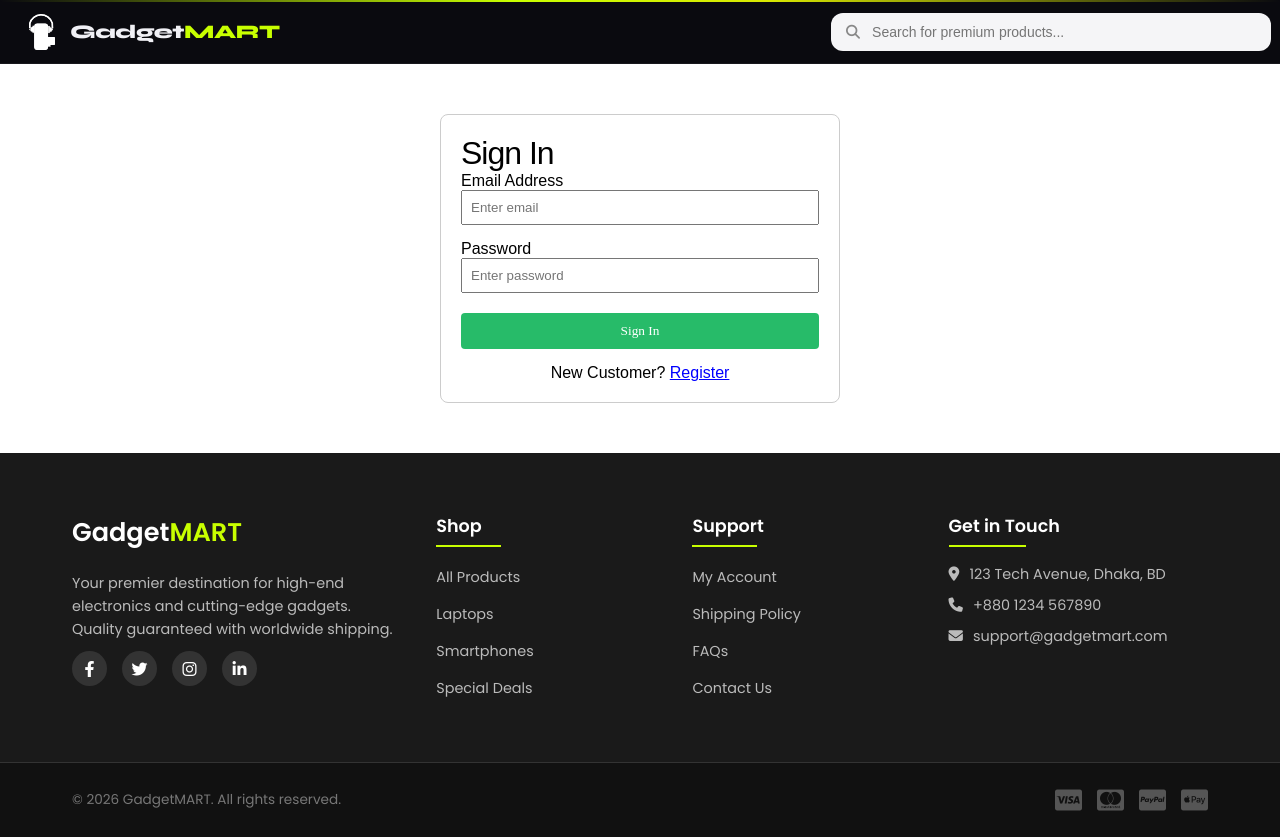
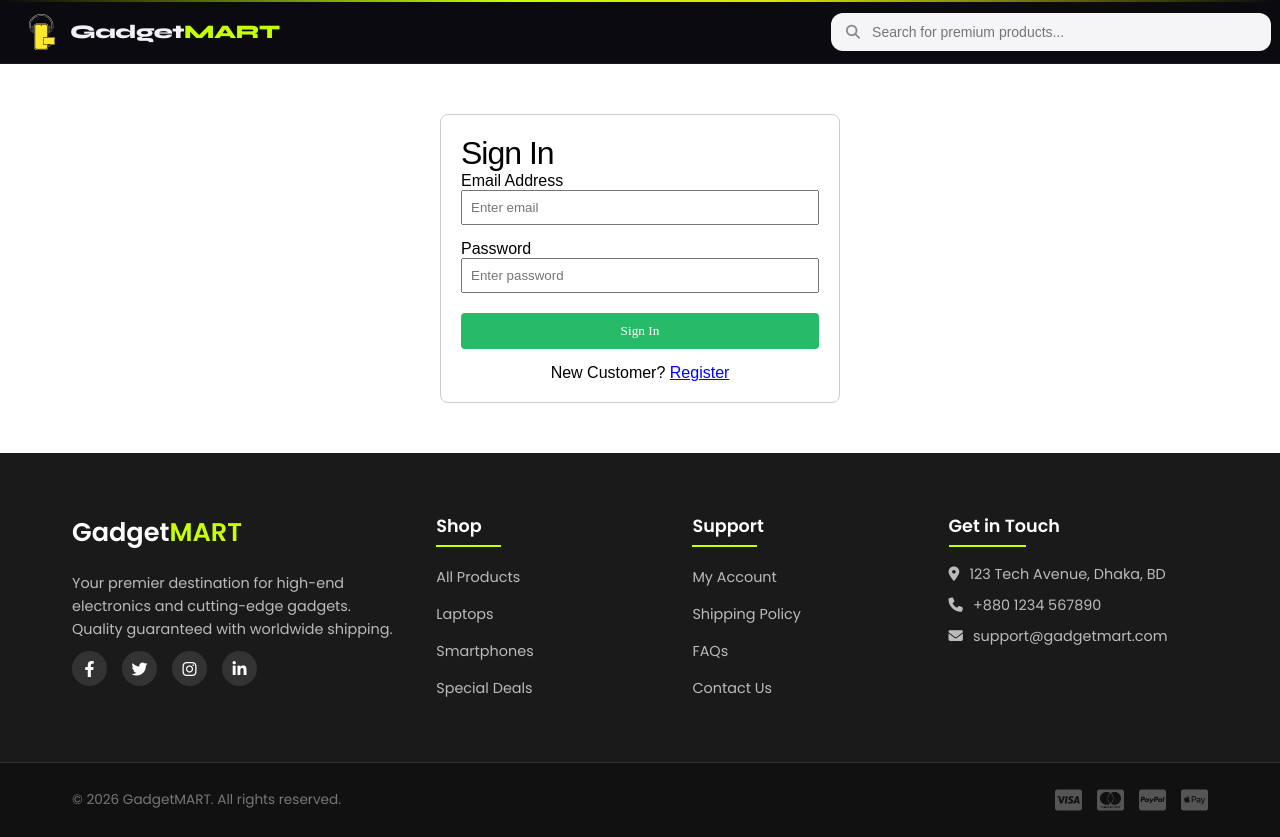
Before and after one commit to firefish46/ecommerce-site, a React (Create React App) app in the folder frontend/: page /login in a window 1280 px wide. Shown: the top 837 px of the page. Built offline with nearby package versions, Linux system fonts and the light colour scheme; no server answers; a web font is replaced by a local one.

Commit message:
simple fix

```diff
--- a/frontend/src/styles/Header.css
+++ b/frontend/src/styles/Header.css
@@ -91,7 +91,7 @@
   width: 36px !important;
   height: 36px;
   object-fit: contain;
-  filter: brightness(0) invert(1);
+
 }
 
 .logo-accent {
```
